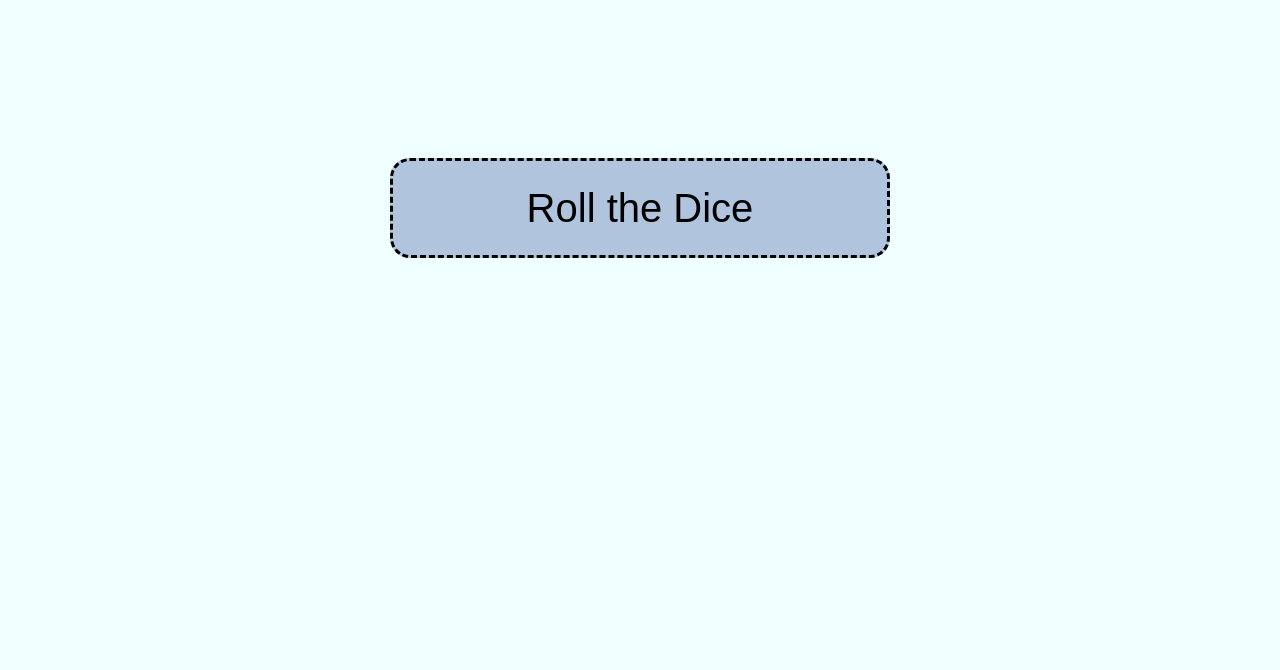
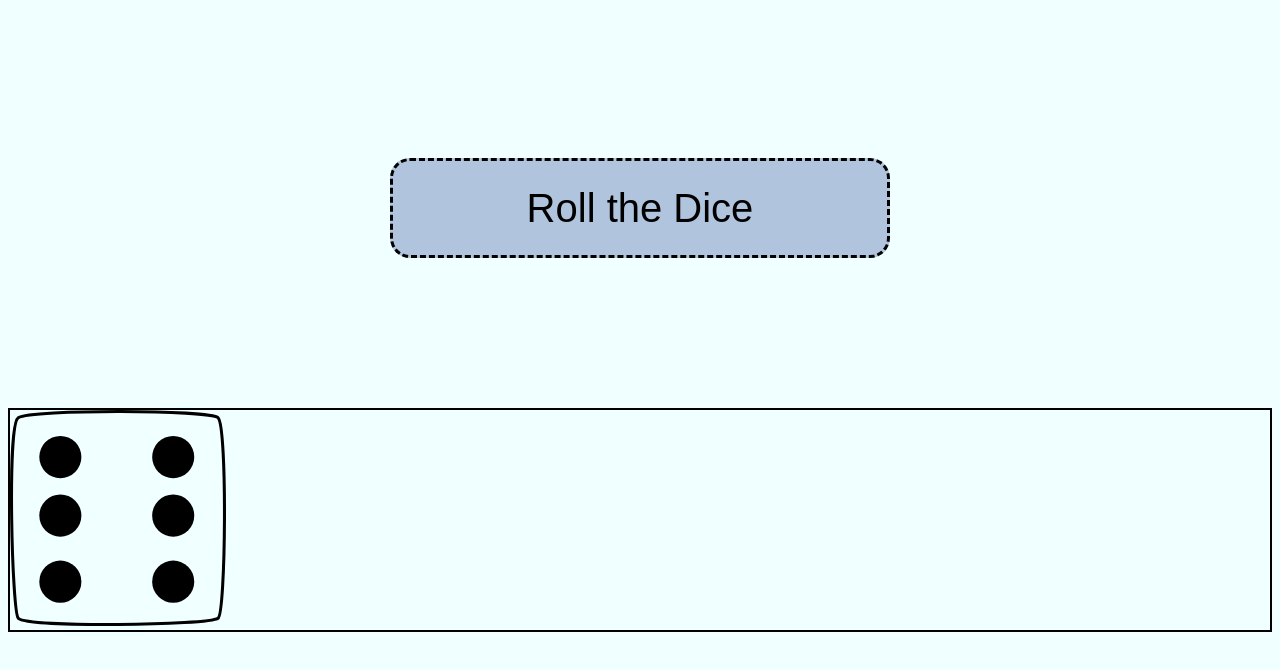
Before and after one commit to dfaz3019/dice-project, a plain HTML site: page index.html in a window 1280 px wide. Both pictures are taken after a click on the button "Roll the Dice". Drawn offline with Linux system fonts and the light colour scheme.

Commit message:
Dice selection logic

```diff
--- a/index.html
+++ b/index.html
@@ -13,7 +13,7 @@
         <button id="button">Roll the Dice</button>
     </div>
     <div id="dice-container">
-        <div class="one two three four five six"></div>
+        <div id="dice-display"></div>
     </div>
 </body>
 </html>
--- a/script.js
+++ b/script.js
@@ -0,0 +1,10 @@
+const button = document.querySelector('#button');
+const diceDiv = document.querySelector('#dice-display');
+var randomNumber = null;
+
+button.addEventListener('click', () => {
+    var randomNumber = Math.floor(Math.random() * 6) + 1;
+    console.log(randomNumber);
+
+    diceDiv.classList.add(`dice-${randomNumber}`)
+})
--- a/style.css
+++ b/style.css
@@ -31,31 +31,42 @@ body {
 #dice-container {
     display: flex;
     justify-content: center;
-    align-items: center;
-    height: 200px;
+    height: 220px;
+    border: 2px solid black;
+}
+
+.dice-1 {
+    background: url('/images/dice/dice1.svg');
+    background-repeat: no-repeat;
     width: 100%;
 }
 
-.one {
-
+.dice-2 {
+    background: url('/images/dice/dice2.svg');
+    background-repeat: no-repeat;
+    width: 100%;
 }
 
-.two {
-
+.dice-3 {
+    background: url('/images/dice/dice3.svg');
+    background-repeat: no-repeat;
+    width: 100%;
 }
 
-.three {
-
+.dice-4 {
+    background: url('/images/dice/dice4.svg');
+    background-repeat: no-repeat;
+    width: 100%;
 }
 
-.four {
-
+.dice-5 {
+    background: url('/images/dice/dice5.svg');
+    background-repeat: no-repeat;
+    width: 100%;
 }
 
-.five {
-
+.dice-6 {
+    background: url('/images/dice/dice6.svg');
+    background-repeat: no-repeat;
+    width: 100%;
 }
-
-.six {
-
-}
```
